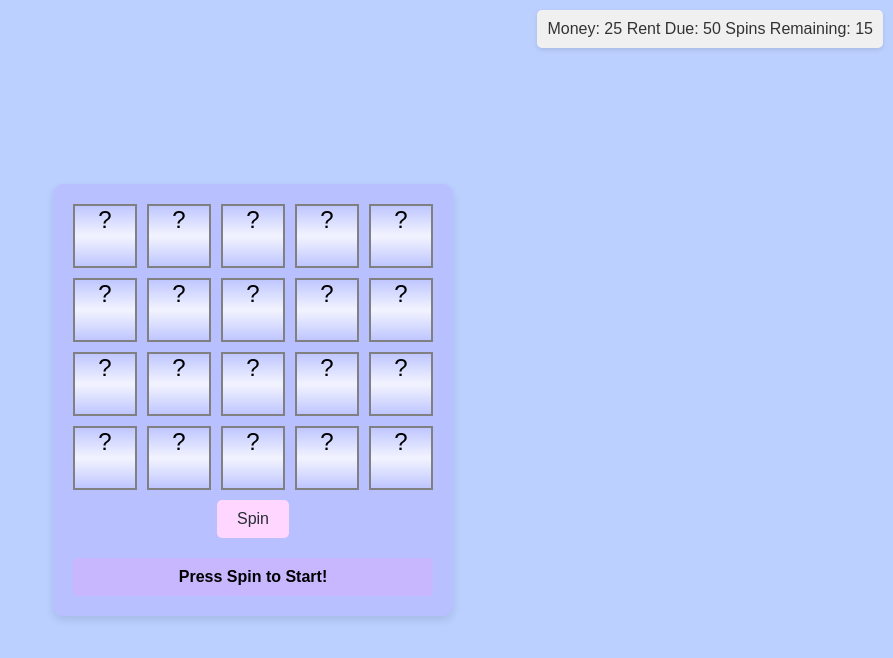
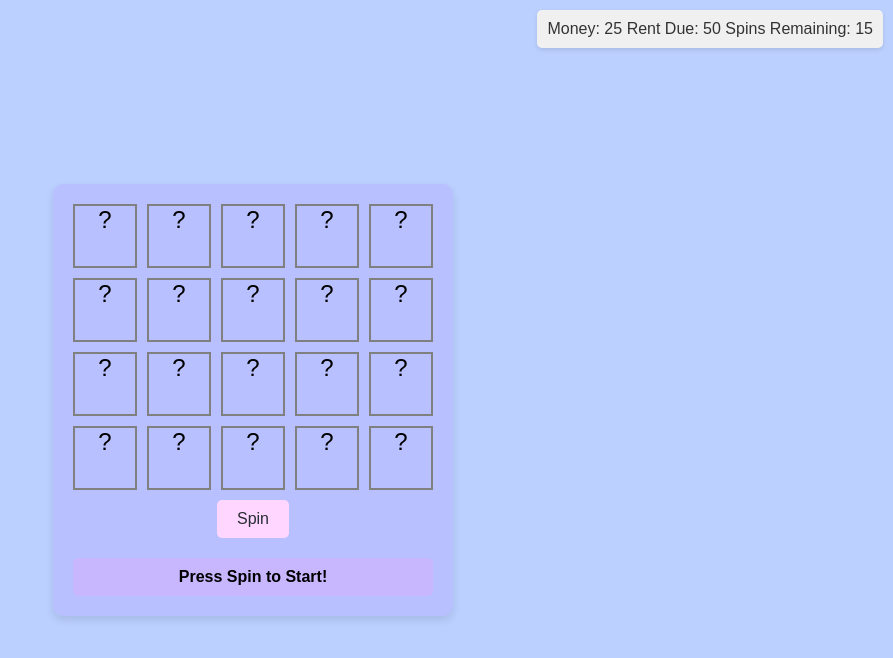
Before and after one commit to madbailey/JavaScriptSlots, a website with bundled scripts: page index.html in a window 1280 px wide. Shown: the whole page, without its empty margins (387-1280 px from the left). Built offline with nearby package versions, Linux system fonts and the light colour scheme.

```diff
--- a/src/styles/slotmachine.css
+++ b/src/styles/slotmachine.css
@@ -47,19 +47,10 @@
     width: 60px;
     height: 60px;
     border: 2px solid gray;
-    background: linear-gradient(
-      180deg,
-      rgba(255, 255, 255, 0.1) 0%,
-      rgba(255, 255, 255, 0.8) 48%,
-      rgba(255, 255, 255, 0.8) 52%,
-      rgba(255, 255, 255, 0.1) 100%
-    );
-    perspective: 1000px;
-    transform-style: preserve-3d;
+    display: flex;
     justify-content: center;
     align-items: center;
-    display: flex;
-  }
+}
 
   .reel-content {
     position: relative;
```
